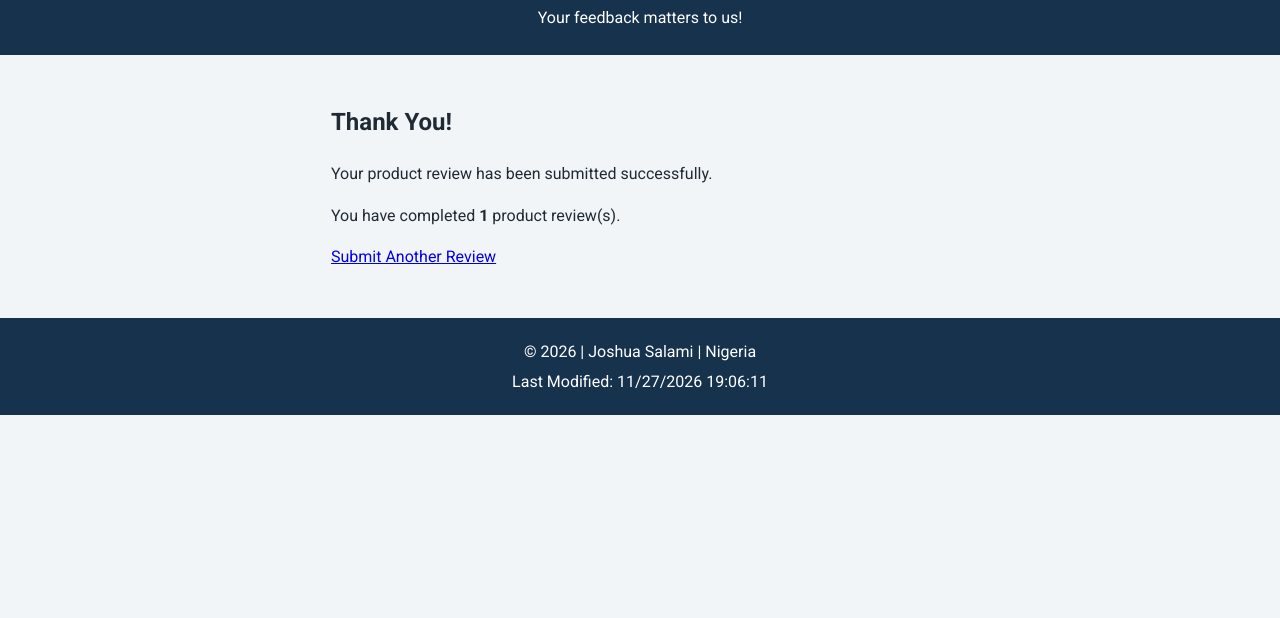
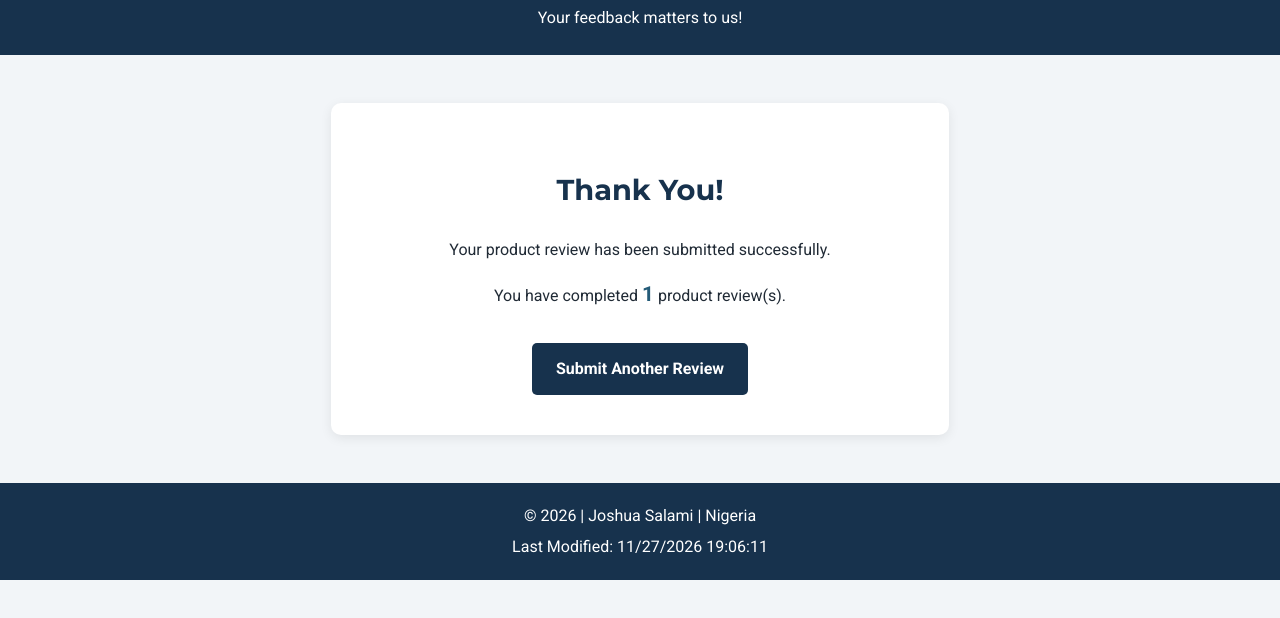
Before and after one commit to josh007-star/wdd131, a plain HTML site: page review.html in a window 1280 px wide. Shown: the part 78-696 px from the top of the page. Drawn offline with Linux system fonts and the light colour scheme.

Commit message:
Add styles for confirmation and back button

```diff
--- a/styles/form.css
+++ b/styles/form.css
@@ -203,3 +203,47 @@ footer p {
         grid-template-columns: 1fr 1fr;
     }
 }
+
+.confirmation {
+    max-width: 650px;
+    margin: 3rem auto;
+}
+
+.confirmation-card {
+    background-color: white;
+    text-align: center;
+    padding: 2.5rem 1.5rem;
+    border-radius: 10px;
+    box-shadow: 0 3px 12px rgba(0, 0, 0, 0.08);
+}
+
+.confirmation-card h2 {
+    font-family: "Montserrat", sans-serif;
+    color: var(--primary);
+    font-size: 1.8rem;
+}
+
+.confirmation-card p {
+    color: var(--text);
+    margin: 1rem 0;
+}
+
+#reviewCount {
+    color: var(--secondary);
+    font-size: 1.3rem;
+}
+
+.back-button {
+    display: inline-block;
+    margin-top: 1rem;
+    padding: 0.8rem 1.5rem;
+    background-color: var(--primary);
+    color: white;
+    text-decoration: none;
+    font-weight: 700;
+    border-radius: 5px;
+}
+
+.back-button:hover {
+    background-color: var(--secondary);
+}
```
